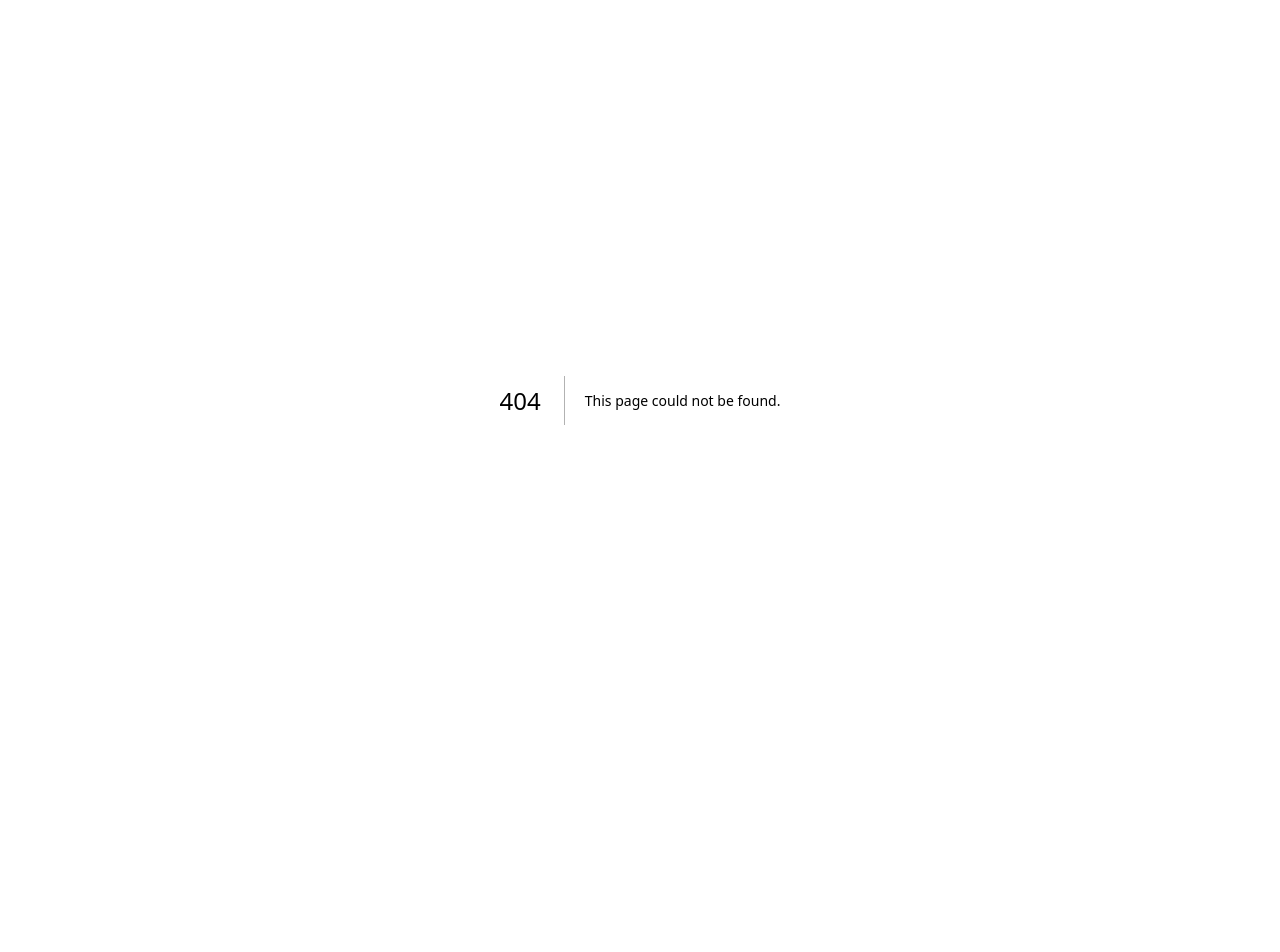
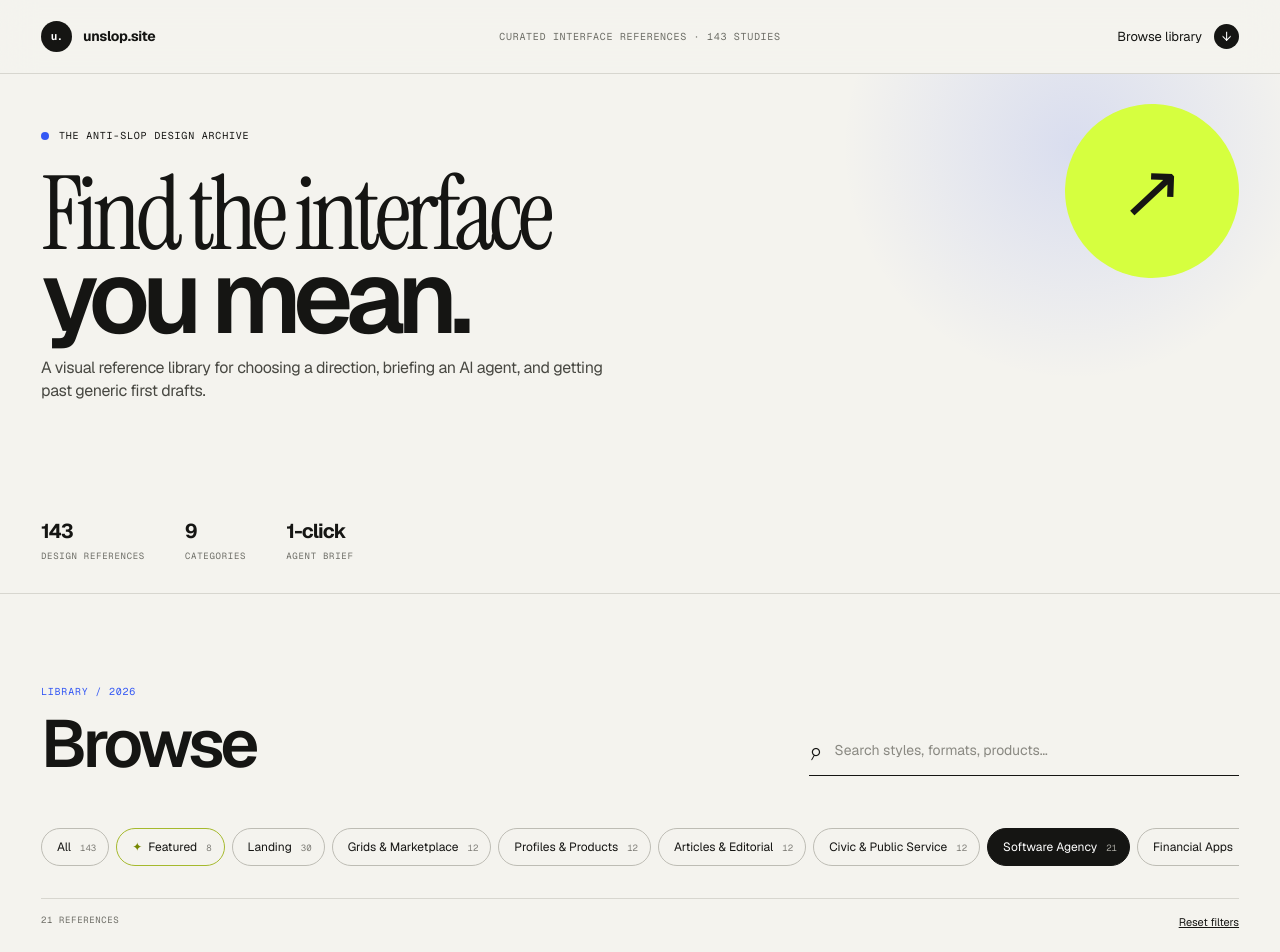
Before and after one commit to jasontorres/unslop, a Next.js app: page /agency in a window 1280 px wide. Before the commit this address had no page. Shown: the top 952 px of the page. Before the commit the page ends 800 px from the top, so only its background shows below. Built offline with nearby package versions, Linux system fonts and the light colour scheme.

Commit message:
Add linkable category routes

```diff
--- /dev/null
+++ b/app/[category]/page.tsx
@@ -0,0 +1,101 @@
+import type { Metadata } from "next";
+import { notFound } from "next/navigation";
+import { allSites, categoryDefinitions, featuredSlugSet } from "../data";
+import { Gallery } from "../gallery";
+
+const canonicalOrigin = "https://unslop.site";
+
+function getCollection(slug: string) {
+  if (slug === "featured") {
+    return {
+      slug,
+      name: "Featured",
+      description: "A hand-picked selection of standout interface references across the unslop.site library.",
+      sites: allSites.filter((site) => featuredSlugSet.has(site.slug)),
+    };
+  }
+
+  const category = categoryDefinitions.find((item) => item.slug === slug);
+  if (!category) return null;
+
+  return {
+    slug: category.slug,
+    name: category.name,
+    description: category.description,
+    sites: allSites.filter((site) => site.categorySlug === category.slug),
+  };
+}
+
+export function generateStaticParams() {
+  return [
+    { category: "featured" },
+    ...categoryDefinitions.map(({ slug }) => ({ category: slug })),
+  ];
+}
+
+export async function generateMetadata({ params }: { params: Promise<{ category: string }> }): Promise<Metadata> {
+  const { category: slug } = await params;
+  const collection = getCollection(slug);
+  if (!collection) return {};
+
+  const canonicalUrl = `${canonicalOrigin}/${collection.slug}`;
+  const socialImage = collection.sites[0]
+    ? `${canonicalOrigin}/previews/${collection.sites[0].slug}.png`
+    : undefined;
+  const title = `${collection.name} Interface References`;
+
+  return {
+    title,
+    description: collection.description,
+    alternates: { canonical: canonicalUrl },
+    openGraph: {
+      title: `${title} — unslop.site`,
+      description: collection.description,
+      url: canonicalUrl,
+      type: "website",
+      siteName: "unslop.site",
+      images: socialImage ? [{ url: socialImage, alt: `${collection.name} interface reference preview` }] : [],
+    },
+    twitter: {
+      card: "summary_large_image",
+      title: `${title} — unslop.site`,
+      description: collection.description,
+      images: socialImage ? [socialImage] : [],
+    },
+  };
+}
+
+export default async function CategoryPage({ params }: { params: Promise<{ category: string }> }) {
+  const { category: slug } = await params;
+  const collection = getCollection(slug);
+  if (!collection) notFound();
+
+  const structuredData = {
+    "@context": "https://schema.org",
+    "@type": "CollectionPage",
+    name: `${collection.name} interface references`,
+    description: collection.description,
+    url: `${canonicalOrigin}/${collection.slug}`,
+    isPartOf: { "@id": `${canonicalOrigin}/#website` },
+    mainEntity: {
+      "@type": "ItemList",
+      numberOfItems: collection.sites.length,
+      itemListElement: collection.sites.map((site, index) => ({
+        "@type": "ListItem",
+        position: index + 1,
+        name: site.name,
+        url: `${canonicalOrigin}/site/${site.slug}`,
+      })),
+    },
+  };
+
+  return (
+    <>
+      <script
+        type="application/ld+json"
+        dangerouslySetInnerHTML={{ __html: JSON.stringify(structuredData).replace(/</g, "\\u003c") }}
+      />
+      <Gallery initialCategory={collection.slug} />
+    </>
+  );
+}
--- a/app/gallery.tsx
+++ b/app/gallery.tsx
@@ -45,10 +45,10 @@ function Preview({ slug, name, index }: { slug: string; name: string; index: num
   );
 }
 
-export function Gallery() {
+export function Gallery({ initialCategory = "all" }: { initialCategory?: string }) {
   const [query, setQuery] = useState("");
-  const [category, setCategory] = useState("all");
   const [copied, setCopied] = useState<string | null>(null);
+  const category = initialCategory;
 
   const visibleSites = useMemo(() => {
     const normalizedQuery = query.trim().toLowerCase();
@@ -121,27 +121,27 @@ export function Gallery() {
         </div>
 
         <nav className="filters" aria-label="Design categories">
-          <button className={category === "all" ? "active" : ""} onClick={() => setCategory("all")}>
+          <Link href="/" className={category === "all" ? "active" : ""}>
             All <span>{allSites.length}</span>
-          </button>
-          <button className={category === "featured" ? "active featured-filter" : "featured-filter"} onClick={() => setCategory("featured")}>
+          </Link>
+          <Link href="/featured" className={category === "featured" ? "active featured-filter" : "featured-filter"}>
             Featured <span>{featuredSlugs.length}</span>
-          </button>
+          </Link>
           {orderedCategoryDefinitions.map((item) => (
-            <button
+            <Link
               key={item.slug}
+              href={`/${item.slug}`}
               className={category === item.slug ? "active" : ""}
-              onClick={() => setCategory(item.slug)}
             >
               {item.name} <span>{getCategoryCount(item.slug)}</span>
-            </button>
+            </Link>
           ))}
         </nav>
 
         <div className="results-row">
           <p>{visibleSites.length} {visibleSites.length === 1 ? "reference" : "references"}</p>
           {(category !== "all" || query) && (
-            <button onClick={() => { setCategory("all"); setQuery(""); }}>Reset filters</button>
+            <Link href="/" onClick={() => setQuery("")}>Reset filters</Link>
           )}
         </div>
 
@@ -174,7 +174,7 @@ export function Gallery() {
             <span>∅</span>
             <h3>No references found</h3>
             <p>Try a broader phrase or reset the current category.</p>
-            <button onClick={() => { setQuery(""); setCategory("all"); }}>Show everything</button>
+            <Link href="/" onClick={() => setQuery("")}>Show everything</Link>
           </div>
         )}
       </section>
--- a/app/globals.css
+++ b/app/globals.css
@@ -102,21 +102,21 @@ button { color: inherit; }
 
 .filters { display: flex; gap: 7px; overflow-x: auto; scrollbar-width: none; margin-bottom: 31px; padding-bottom: 1px; }
 .filters::-webkit-scrollbar { display: none; }
-.filters button {
+.filters a {
   white-space: nowrap; border: 1px solid #bdbcb4; background: transparent; border-radius: 999px;
   padding: 9px 12px 9px 15px; font-size: 12px; cursor: pointer; transition: background .16s, color .16s, border-color .16s;
 }
-.filters button span { color: #7f7e78; font-family: var(--font-geist-mono); font-size: 9px; margin-left: 6px; }
-.filters button:hover { border-color: var(--ink); }
-.filters button.active { color: #fff; background: var(--ink); border-color: var(--ink); }
-.filters button.active span { color: #aaa9a2; }
-.filters button.featured-filter { border-color: #a5b92d; }
-.filters button.featured-filter:not(.active)::before { content: "✦"; margin-right: 6px; color: #758700; }
-.filters button.featured-filter.active { background: var(--acid); border-color: var(--ink); color: var(--ink); }
-.filters button.featured-filter.active span { color: #596500; }
+.filters a span { color: #7f7e78; font-family: var(--font-geist-mono); font-size: 9px; margin-left: 6px; }
+.filters a:hover { border-color: var(--ink); }
+.filters a.active { color: #fff; background: var(--ink); border-color: var(--ink); }
+.filters a.active span { color: #aaa9a2; }
+.filters a.featured-filter { border-color: #a5b92d; }
+.filters a.featured-filter:not(.active)::before { content: "✦"; margin-right: 6px; color: #758700; }
+.filters a.featured-filter.active { background: var(--acid); border-color: var(--ink); color: var(--ink); }
+.filters a.featured-filter.active span { color: #596500; }
 .results-row { border-top: 1px solid var(--line); padding: 15px 0 25px; display: flex; justify-content: space-between; }
 .results-row p { margin: 0; color: var(--muted); font-family: var(--font-geist-mono); text-transform: uppercase; letter-spacing: .07em; font-size: 9px; }
-.results-row button { border: 0; background: transparent; text-decoration: underline; font-size: 11px; cursor: pointer; }
+.results-row a { text-decoration: underline; font-size: 11px; }
 
 .gallery-grid { display: grid; grid-template-columns: repeat(4, minmax(0, 1fr)); column-gap: 14px; row-gap: 44px; }
 .gallery-card { min-width: 0; }
@@ -151,7 +151,7 @@ button { color: inherit; }
 .empty-state > span { font-size: 42px; }
 .empty-state h3 { font-size: 24px; margin: 15px 0 5px; }
 .empty-state p { color: var(--muted); margin: 0 0 22px; }
-.empty-state button { border: 1px solid var(--ink); background: transparent; padding: 10px 15px; cursor: pointer; }
+.empty-state a { border: 1px solid var(--ink); background: transparent; padding: 10px 15px; }
 
 footer { min-height: 215px; padding: 45px 3.2vw; background: var(--ink); color: #fff; display: grid; grid-template-columns: 1fr 1fr 1fr; align-items: start; gap: 30px; }
 footer > div { display: flex; align-items: center; gap: 12px; font-size: 14px; }
--- a/app/page.tsx
+++ b/app/page.tsx
@@ -1,7 +1,7 @@
 import { Gallery } from "./gallery";
 import { allSites } from "./data";
 
-const description = "Browse 131 curated interface references, copy AI-ready briefs and HTML, and give your coding agent a clearer visual direction.";
+const description = `Browse ${allSites.length} curated interface references, copy AI-ready briefs and HTML, and give your coding agent a clearer visual direction.`;
 
 const structuredData = {
   "@context": "https://schema.org",
--- a/app/sitemap.ts
+++ b/app/sitemap.ts
@@ -1,5 +1,5 @@
 import type { MetadataRoute } from "next";
-import { allSites } from "./data";
+import { allSites, categoryDefinitions } from "./data";
 
 export default function sitemap(): MetadataRoute.Sitemap {
   return [
@@ -8,6 +8,16 @@ export default function sitemap(): MetadataRoute.Sitemap {
       changeFrequency: "weekly",
       priority: 1,
     },
+    {
+      url: "https://unslop.site/featured",
+      changeFrequency: "weekly",
+      priority: 0.8,
+    },
+    ...categoryDefinitions.map((category) => ({
+      url: `https://unslop.site/${category.slug}`,
+      changeFrequency: "weekly" as const,
+      priority: 0.8,
+    })),
     ...allSites.map((site) => ({
       url: `https://unslop.site/site/${site.slug}`,
       changeFrequency: "monthly" as const,
```
Also changed, not shown: 1 other file (tests, documents, lock files or other folders).
